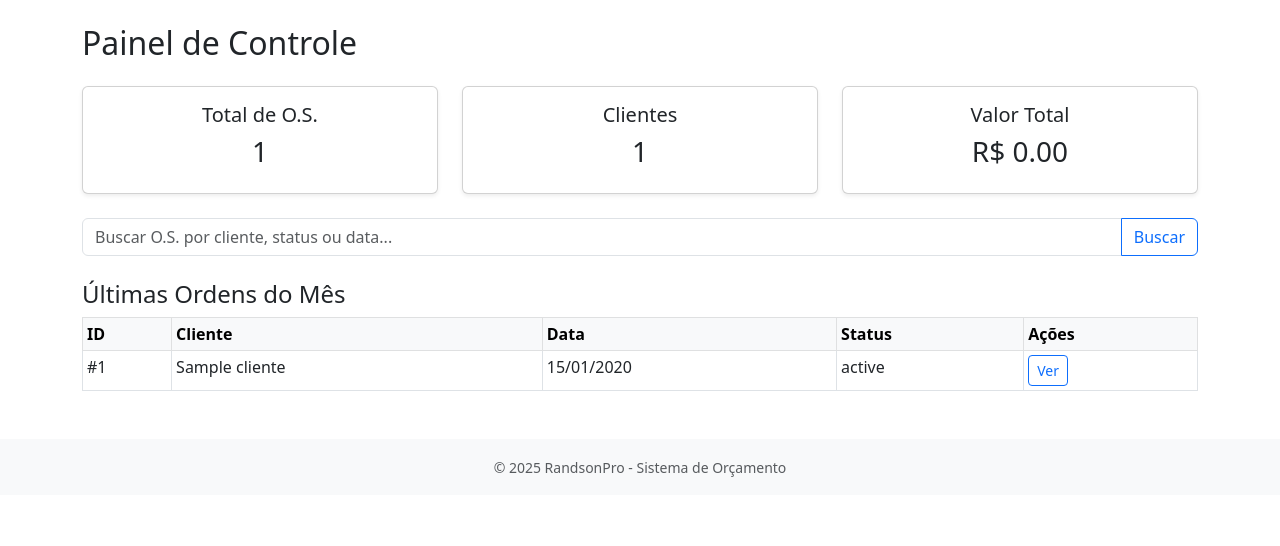
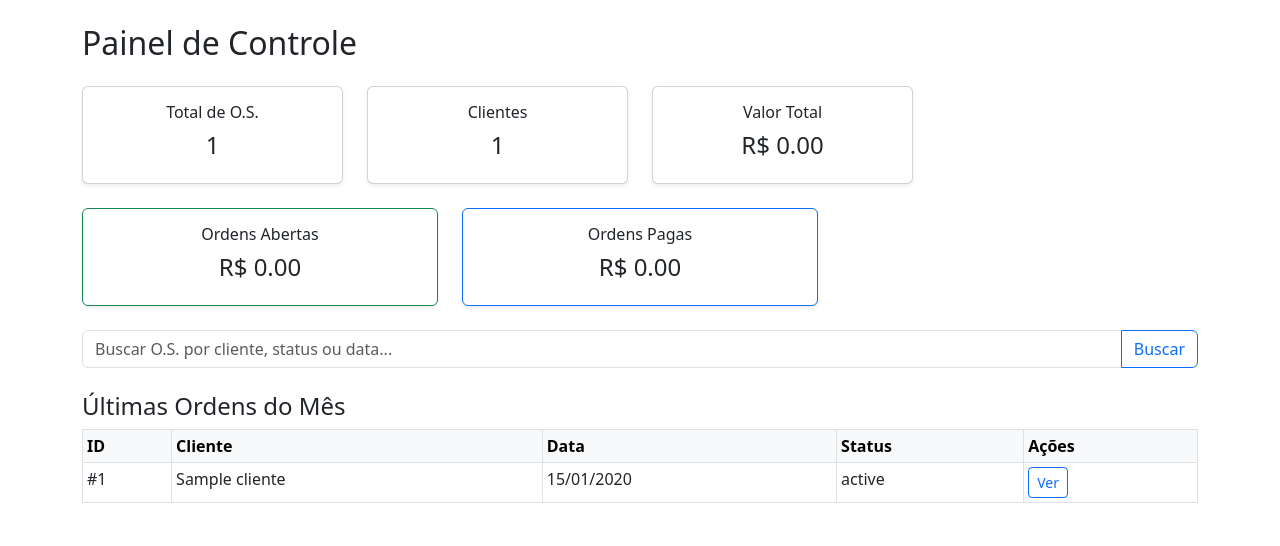
Before and after one commit to RandsonSantos/sistema-de-or-amentos-condomtech, a Flask app: template templates/dashboard.html in a window 1280 px wide. Shown: the part 56-602 px from the top of the page. Run offline with Flask 3, Linux system fonts and the light colour scheme; tables that the repository leaves empty hold one stand-in row (values such as "Sample post"); the template is opened without the code that fills it: values that come from a table or form of the project are taken from there, most other values are stand-ins (such as "Sample title", 1, 10 or a date in 2020).

Commit message:
Update dashboard.html
v1.4

```diff
--- a/templates/dashboard.html
+++ b/templates/dashboard.html
@@ -5,29 +5,52 @@
 <h2 class="mb-4">Painel de Controle</h2>
 
 <div class="row text-center mb-4">
-  <div class="col-md-4">
+  <div class="col-md-3">
     <div class="card shadow-sm">
       <div class="card-body">
-        <h5>Total de O.S.</h5>
-        <h3>{{ total_os }}</h3>
+        <h6>Total de O.S.</h6>
+        <h4>{{ total_os }}</h4>
       </div>
     </div>
   </div>
-  <div class="col-md-4">
+  <div class="col-md-3">
     <div class="card shadow-sm">
       <div class="card-body">
-        <h5>Clientes</h5>
-        <h3>{{ total_clientes }}</h3>
+        <h6>Clientes</h6>
+        <h4>{{ total_clientes }}</h4>
       </div>
     </div>
   </div>
-  <div class="col-md-4">
+  <div class="col-md-3">
     <div class="card shadow-sm">
       <div class="card-body">
-        <h5>Valor Total</h5>
-        <h3>R$ {{ '%.2f'|format(valor_total) }}</h3>
+        <h6>Valor Total</h6>
+        <h4>R$ {{ '%.2f'|format(valor_total) }}</h4>
       </div>
     </div>
+  </div>
+</div>
+
+<div class="row text-center mb-4">
+  <div class="col-md-4">
+    <a href="{{ url_for('listar_ordens_por_status', status='Aberta') }}" class="text-decoration-none text-dark">
+      <div class="card border-success shadow-sm">
+        <div class="card-body">
+          <h6>Ordens Abertas</h6>
+          <h4>R$ {{ '%.2f'|format(valor_aberto) }}</h4>
+        </div>
+      </div>
+    </a>
+  </div>
+  <div class="col-md-4">
+    <a href="{{ url_for('listar_ordens_por_status', status='Pago') }}" class="text-decoration-none text-dark">
+      <div class="card border-primary shadow-sm">
+        <div class="card-body">
+          <h6>Ordens Pagas</h6>
+          <h4>R$ {{ '%.2f'|format(valor_pago) }}</h4>
+        </div>
+      </div>
+    </a>
   </div>
 </div>
 
```
